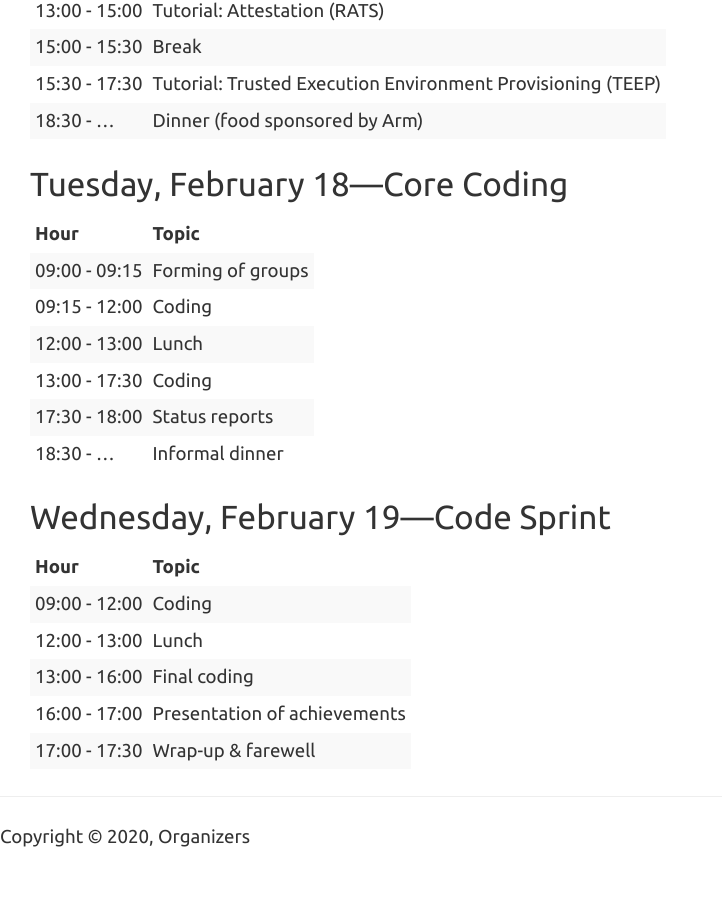
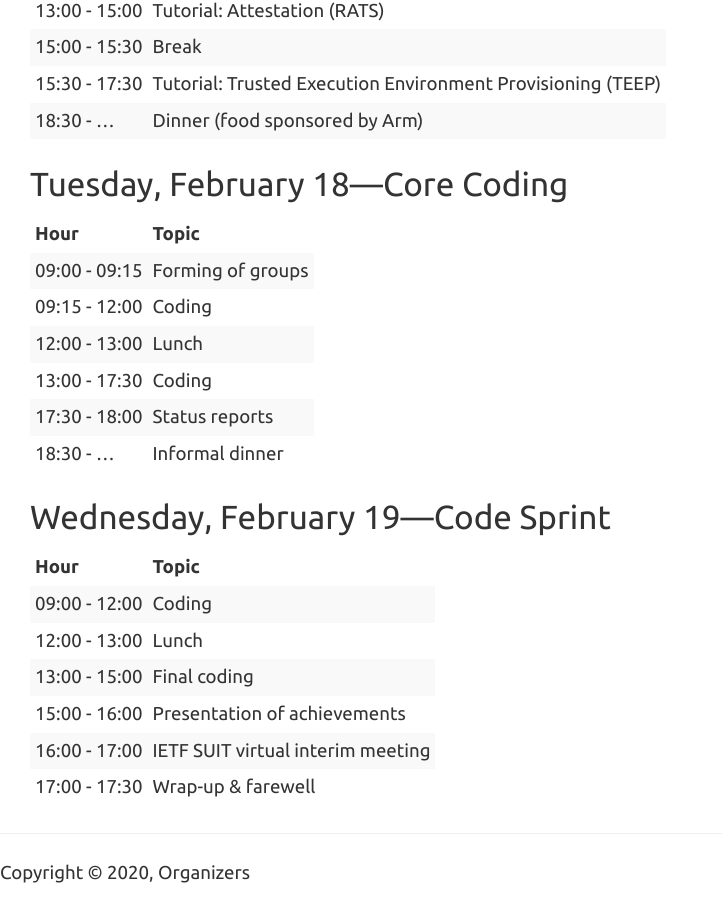
Before and after one commit to siot-hackathon/siot-hackathon.github.io, a Jekyll site: the page built from agenda.md, in a window 1280 px wide and 900 px high, scrolled down 693 px. Shown: the whole window, without its empty margins (0-722 px from the left). Built offline with Jekyll 4.4.1, drawn with Linux system fonts in a browser that asks for light colours; nearby versions of some CDN libraries; before the commit the page ends 1557 px from its top, so only the background shows below that.

Commit message:
agenda: add SUIT virtual interim meeting

```diff
--- a/agenda.md
+++ b/agenda.md
@@ -50,6 +50,7 @@ title: Welcome to the Hackathon on Securing the Internet of Things
 |---|---|
 09:00 - 12:00 | Coding
 12:00 - 13:00 | Lunch
-13:00 - 16:00 | Final coding
-16:00 - 17:00 | Presentation of achievements
+13:00 - 15:00 | Final coding
+15:00 - 16:00 | Presentation of achievements
+16:00 - 17:00 | IETF SUIT virtual interim meeting
 17:00 - 17:30 | Wrap-up & farewell
```
